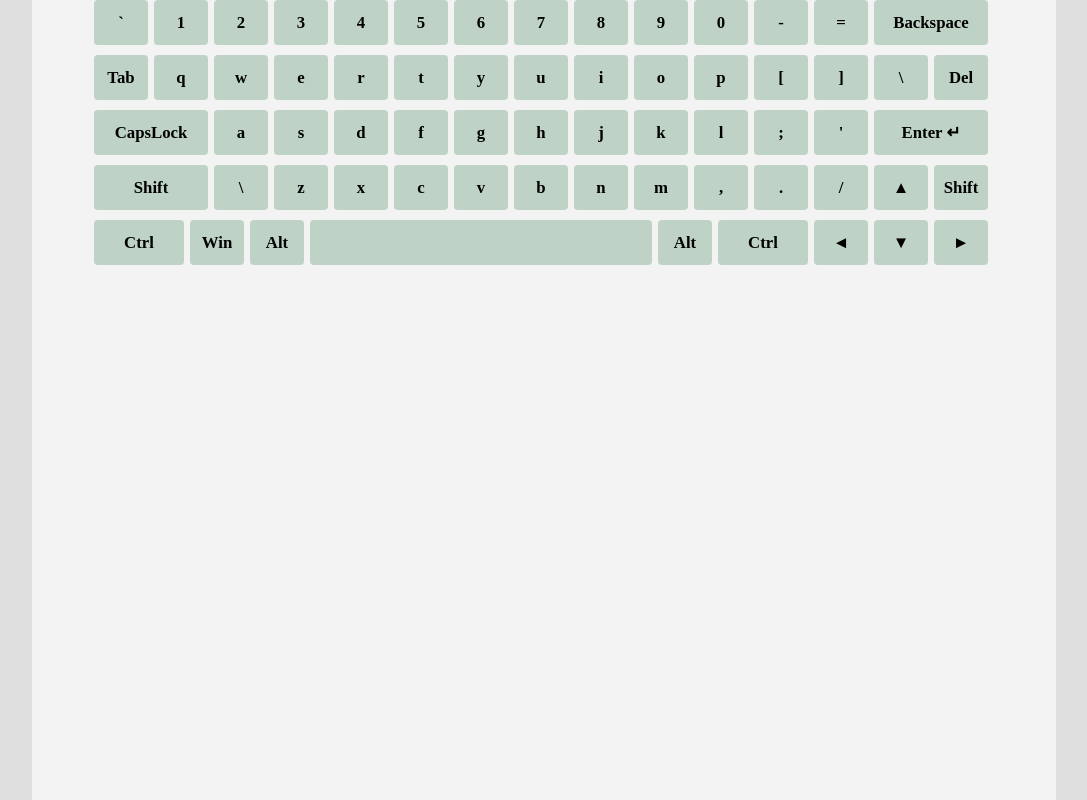
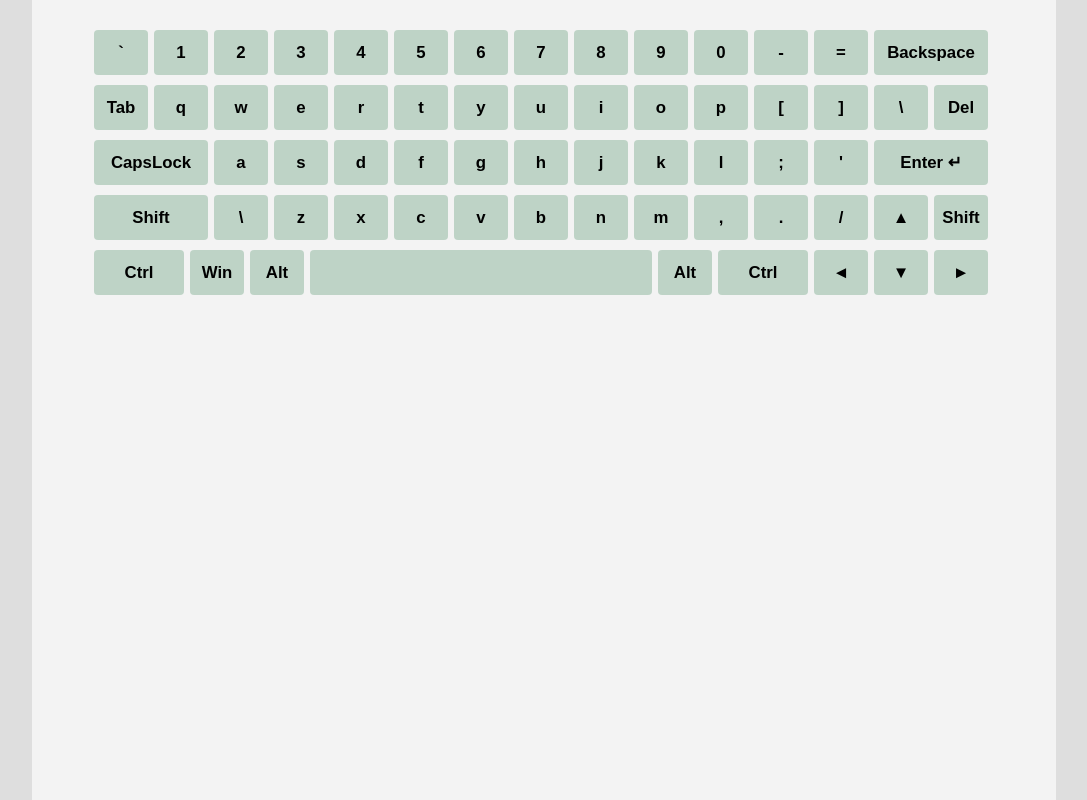
Before and after one commit to DnsYOUdnk/Virtual-keyboard-0, a website built with webpack: page src/index.html in a window 1280 px wide. Shown: the whole page, without its empty margins (96-1183 px from the left). Built offline with nearby package versions, Linux system fonts and the light colour scheme.

Commit message:
feat: add font for keyboard

```diff
--- a/src/style.css
+++ b/src/style.css
@@ -1,6 +1,11 @@
 * {
     margin: 0;
     padding: 0;
+}
+
+@font-face {
+    font-family: 'Nunito', sans-serif;
+    src: url(./assets/fonts/Nunito-Bold.ttf);
 }
 
 body {
@@ -18,11 +23,13 @@ body {
 }
 
 .keyboard__wrapper {
+    margin-top: 30px;
     max-width: 900px;
     display: flex;
     flex-wrap: wrap;
     row-gap: 10px;
     column-gap: 6px;
+    font-family: 'Nunito', sans-serif;
 }
 
 .keyboard__keys {
```
Also changed, not shown: src/assets/fonts/Nunito-Bold.ttf (added).
